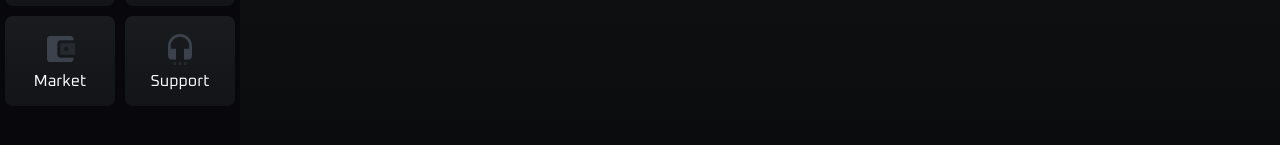
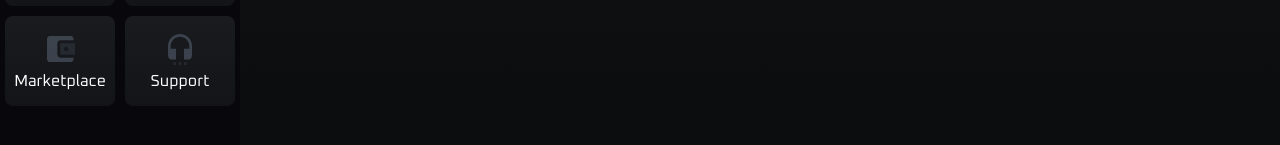
Before and after one commit to thelonely5798/solid-nft, a Nuxt app: page / in a window 1280 px wide. Shown: the part 269-414 px from the top of the page. Built offline with nearby package versions, Linux system fonts and the light colour scheme.

Commit message:
Update src

```diff
--- a/layouts/components/TheSideMenu.vue
+++ b/layouts/components/TheSideMenu.vue
@@ -34,7 +34,7 @@ const menuItems = ref([
         url: "/my-nft"
     },
     {
-        title: "Market",
+        title: "Marketplace",
         icon: "icon-wallet",
         url: "/market-place"
     },
```
